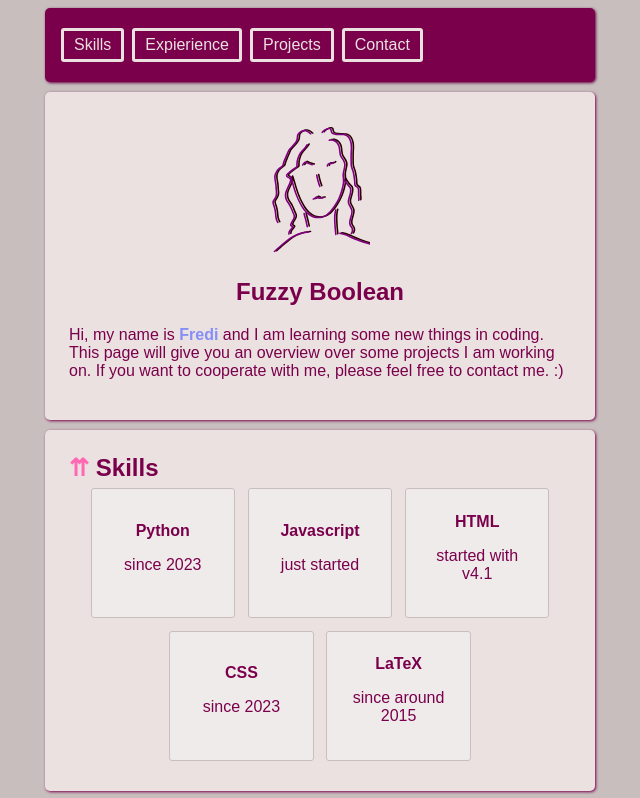
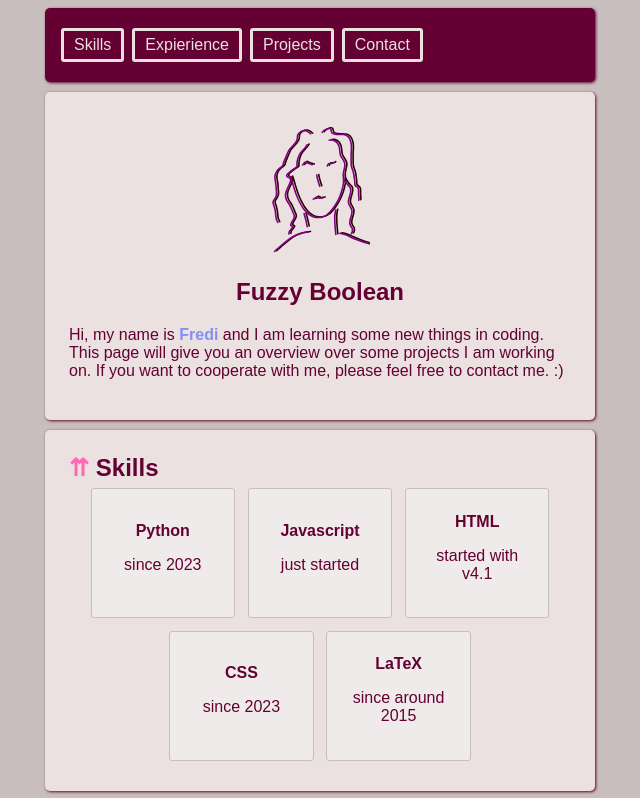
Before and after one commit to fuzzy-boolean/fuzzy-boolean.github.io, a plain HTML site: page index.html in a window 1280 px wide. Shown: the top 798 px of the page, without its empty margins (320-960 px from the left). Drawn offline with Linux system fonts and the light colour scheme.

Commit message:
Update style.css
colors

```diff
--- a/style.css
+++ b/style.css
@@ -1,5 +1,5 @@
 :root {
-    --main-color: rgb(122, 0, 75);
+    --main-color: rgb(100, 0, 50);
     --text-bg-color-light: rgb(240, 235, 235);
     --text-bg-color: rgb(235, 225, 225);
     --page-bg-color: rgb(200, 190, 190);
```
